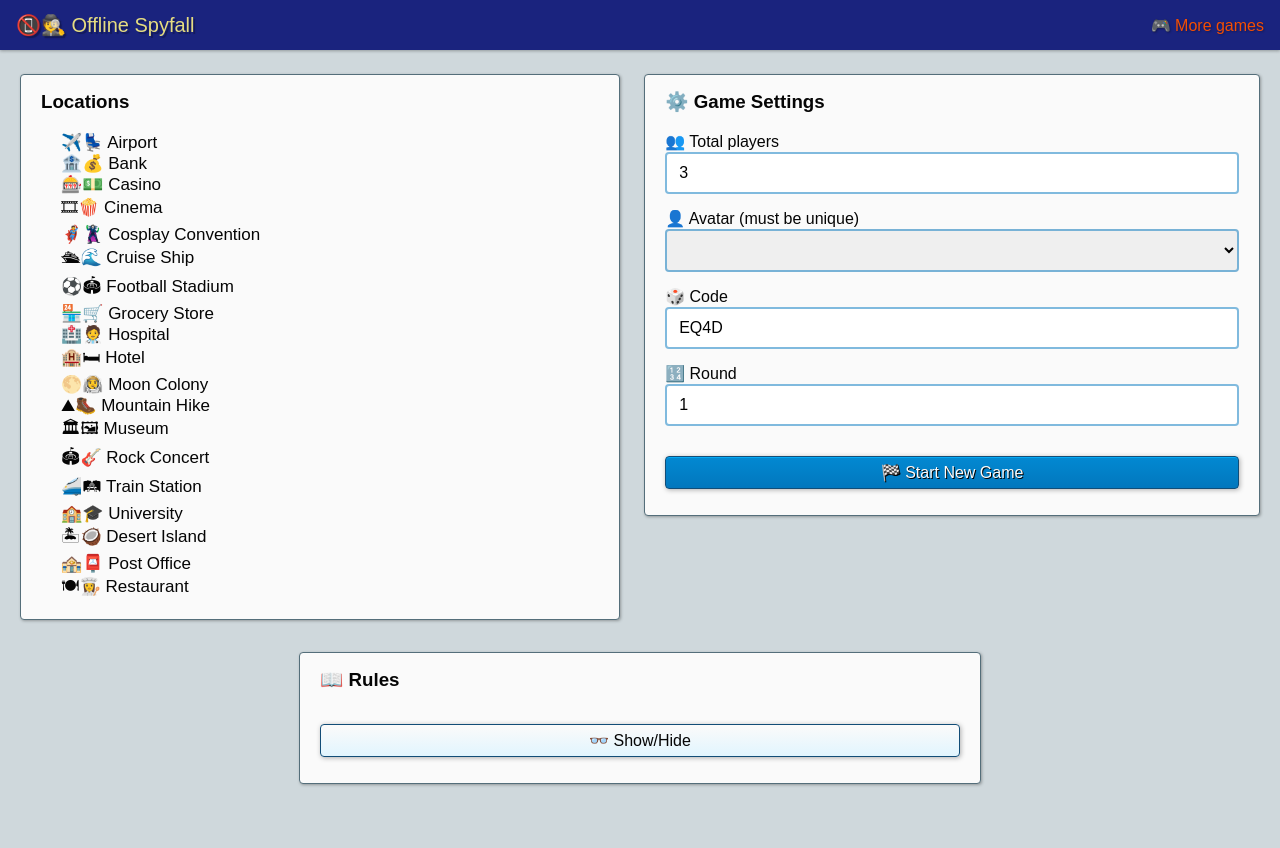
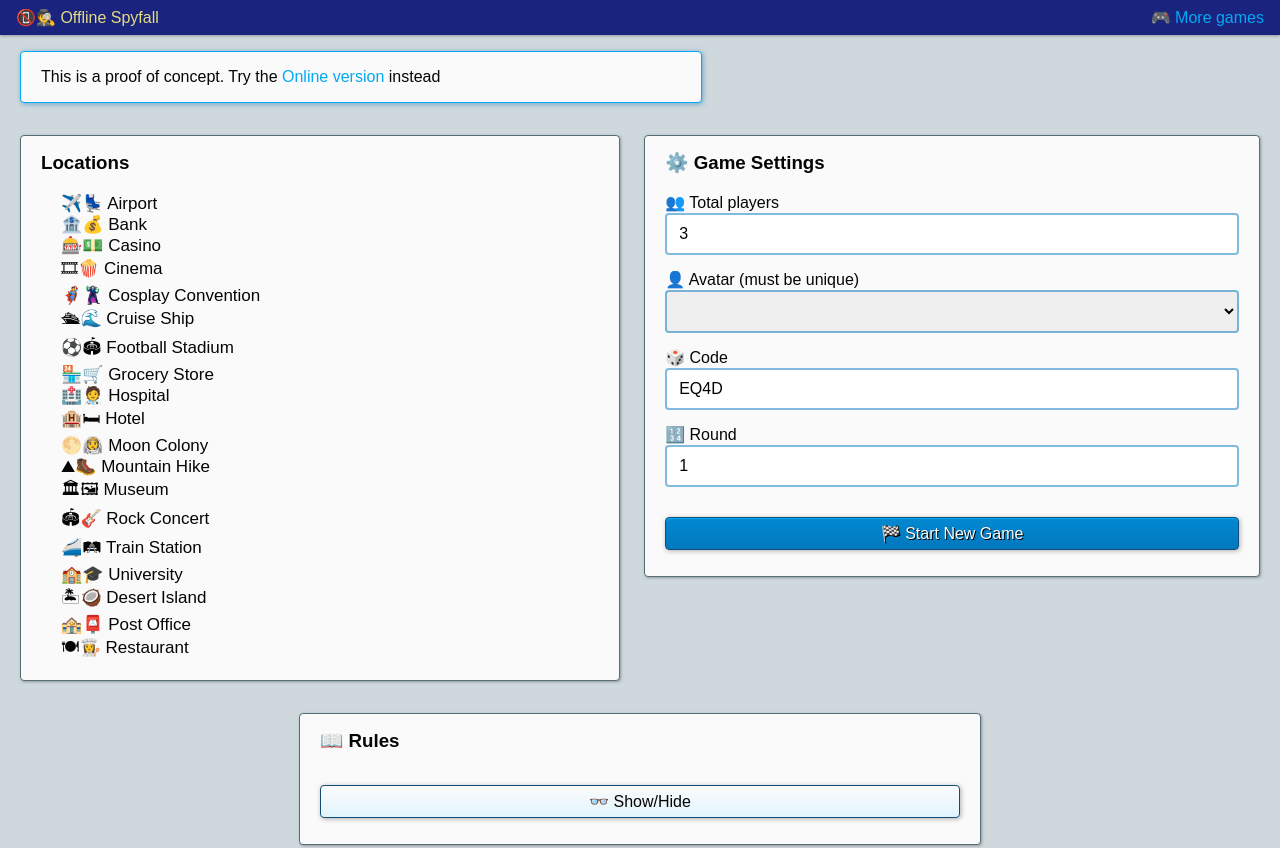
Before and after one commit to VeryBadFrags/offline-spy, an Astro site: page / in a window 1280 px wide. Shown: the top 848 px of the page. Built offline with nearby package versions, Linux system fonts and the light colour scheme; Astro itself is replaced by a stand-in of ours.

Commit message:
Link to the online version

```diff
--- a/src/pages/index.astro
+++ b/src/pages/index.astro
@@ -12,11 +12,15 @@ import "../styles/style.scss";
 
 <Layout title="Offline Spyfall">
   <nav>
-    <span>📵🕵️ Offline Spyfall</span>
-    <a href="https://games.verybadfrags.com" target="_blank">🎮 More games</a>
+    <div><span>📵🕵️ Offline Spyfall</span></div>
+
+    <div>
+      <a href="https://games.verybadfrags.com" target="_blank">🎮 More games</a>
+    </div>
   </nav>
 
   <main>
+    <div id="info-box" class="card info bg-light">This is a proof of concept. Try the <a href="https://spyfall.verybadfrags.com">Online version</a> instead</div>
     <Error />
 
     <div class="flex">
--- a/src/styles/style.scss
+++ b/src/styles/style.scss
@@ -28,10 +28,12 @@ hr {
   height: 2px;
   margin: 24px 0;
 }
+
 a {
   color: $blue;
   text-decoration: none;
 }
+
 a:hover {
   color: $blue2;
   text-decoration: underline;
@@ -53,6 +55,7 @@ footer {
   flex-wrap: wrap;
   justify-content: space-evenly;
 }
+
 .card {
   border: 1px solid $gray3;
   border-radius: 4px;
@@ -64,26 +67,37 @@ footer {
   vertical-align: top;
   flex-grow: 1;
 }
+
 .card-title {
   margin-top: 0;
 }
+
 .secret-card {
   border: 1px dashed $black-transparent;
   border-radius: 4px;
   padding: 4px 8px;
 }
+
 .list {
   list-style-type: none;
   font-size: 17px;
   padding-left: 20px;
   margin-bottom: 0;
 }
+
 .alert {
   border: 1px solid $red;
   border-radius: 4px;
   box-shadow: 1px 1px 5px $red-transparent;
   color: $red;
 }
+
+.info {
+  border: 1px solid $blue;
+  border-radius: 4px;
+  box-shadow: 1px 1px 5px $blue2-transparent;
+}
+
 .btn {
   border-radius: 4px;
   box-shadow: 1px 1px 5px $black-transparent;
@@ -94,10 +108,12 @@ footer {
   margin-top: 15px;
   width: 100%;
 }
+
 .btn:active {
   position: relative;
   top: 1px;
 }
+
 .btn-primary {
   box-shadow:
     1px 1px 5px $black-transparent,
@@ -109,14 +125,17 @@ footer {
   text-decoration: none;
   text-shadow: 1px 1px 0px $black;
 }
+
 .btn-primary:hover {
   background: linear-gradient(to bottom, $blue2 5%, $blue3 100%);
 }
+
 .btn-primary:active {
   box-shadow:
     1px 1px 2px $black-transparent,
     inset 0 1px $blue;
 }
+
 .btn-outline {
   background: linear-gradient(to bottom, $white 5%, $white2 100%);
   border: 1px solid $blue4;
@@ -124,15 +143,19 @@ footer {
   padding: 6px 24px;
   text-decoration: none;
 }
+
 .btn-outline:hover {
   background: linear-gradient(to bottom, $white2 5%, $white 100%);
 }
+
 .btn-outline:active {
   box-shadow: 1px 1px 2px $black-transparent;
 }
+
 .large {
   font-size: 24px;
 }
+
 .form-control {
   border: 2px solid $blue2-transparent;
   border-radius: 4px;
@@ -143,6 +166,7 @@ footer {
   font-size: 16px;
   width: 100%;
 }
+
 .custom-select {
   width: 100%;
   font-size: 18px;
```
Also changed, not shown: .devcontainer/devcontainer.json.
